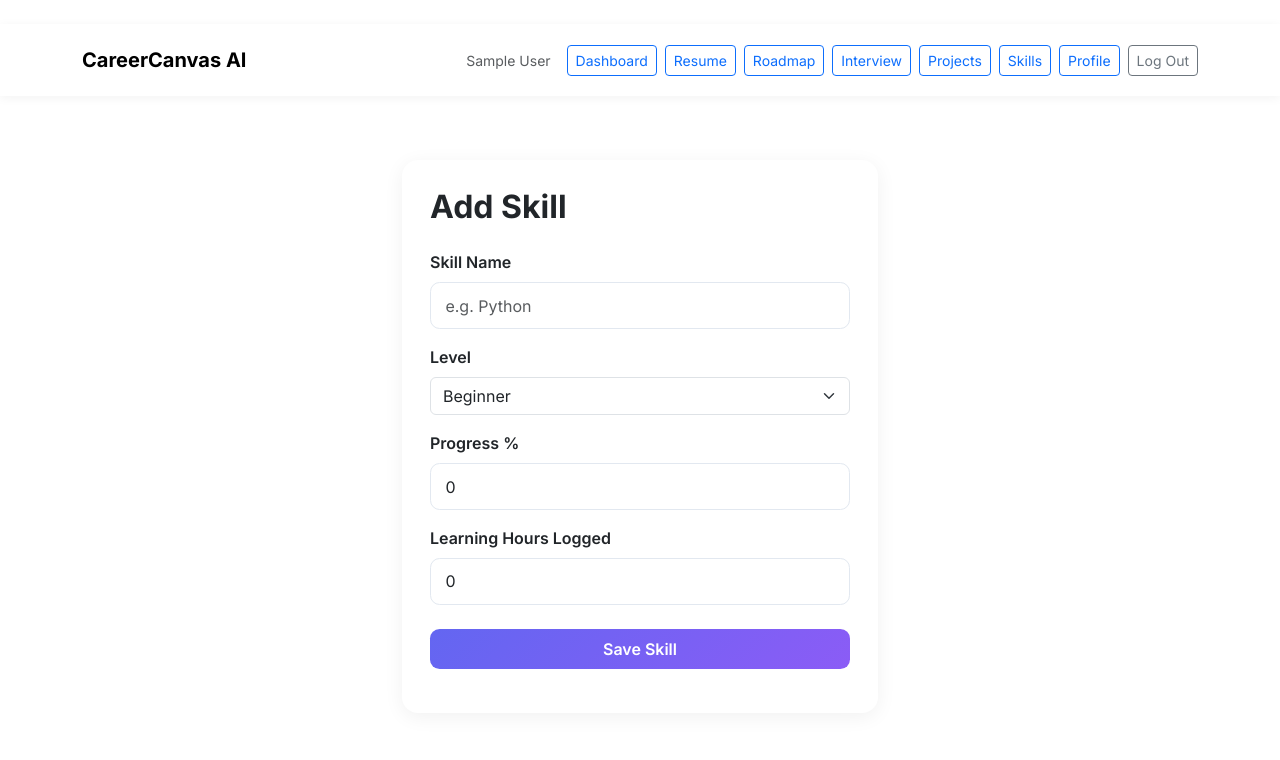
After one commit to glorriiiaaaa/careercanvas-ai, a Flask app: page /skill-tracker/add in a window 1280 px wide. The commit adds this page. Shown: the top 760 px of the page. Run offline with Flask 3, Linux system fonts and the light colour scheme; the visitor is signed in with stand-in values (Sample User, id 1).

Commit message:
Module 7: Skill Tracker

```diff
--- a/app/__init__.py
+++ b/app/__init__.py
@@ -24,6 +24,7 @@ def create_app(config_name=None):
     from app.models import roadmap
     from app.models import interview
     from app.models import project_recommendation
+    from app.models import skill
 
     from app.auth import auth_bp
     app.register_blueprint(auth_bp)
@@ -43,4 +44,7 @@ def create_app(config_name=None):
     from app.project_recommender import project_recommender_bp
     app.register_blueprint(project_recommender_bp)
 
+    from app.skill_tracker import skill_tracker_bp
+    app.register_blueprint(skill_tracker_bp)
+
     return app
--- /dev/null
+++ b/app/skill_tracker/__init__.py
@@ -0,0 +1,6 @@
+# app/skill_tracker/__init__.py
+from flask import Blueprint
+
+skill_tracker_bp = Blueprint("skill_tracker", __name__, url_prefix="/skill-tracker")
+
+from app.skill_tracker import routes
--- /dev/null
+++ b/app/skill_tracker/forms.py
@@ -0,0 +1,14 @@
+# app/skill_tracker/forms.py
+from flask_wtf import FlaskForm
+from wtforms import StringField, SelectField, IntegerField, SubmitField
+from wtforms.validators import DataRequired, Length, NumberRange
+
+LEVEL_CHOICES = [("Beginner", "Beginner"), ("Intermediate", "Intermediate"), ("Advanced", "Advanced")]
+
+
+class SkillForm(FlaskForm):
+    name = StringField("Skill Name", validators=[DataRequired(), Length(min=2, max=100)])
+    level = SelectField("Level", choices=LEVEL_CHOICES, validators=[DataRequired()])
+    progress_percent = IntegerField("Progress %", validators=[DataRequired(), NumberRange(min=0, max=100)], default=0)
+    learning_hours = IntegerField("Learning Hours Logged", validators=[DataRequired(), NumberRange(min=0)], default=0)
+    submit = SubmitField("Save Skill")
--- /dev/null
+++ b/app/skill_tracker/routes.py
@@ -0,0 +1,84 @@
+# app/skill_tracker/routes.py
+#
+# WHY THIS FILE EXISTS:
+# Unlike our AI-powered modules, Skill Tracker is standard CRUD
+# (Create, Read, Update, Delete) on user-owned records - no AI calls.
+# Every route that touches a specific skill checks skill.user_id ==
+# current_user.id BEFORE allowing access/edit/delete - this is the
+# same "insecure direct object reference" protection we used in
+# Resume Analyzer and Roadmap, applied consistently here too.
+
+from flask import render_template, redirect, url_for, flash
+from flask_login import login_required, current_user
+from app.skill_tracker import skill_tracker_bp
+from app.skill_tracker.forms import SkillForm
+from app.models.skill import Skill
+from app.extensions import db
+
+
+@skill_tracker_bp.route("/")
+@login_required
+def index():
+    skills = Skill.query.filter_by(user_id=current_user.id).order_by(Skill.created_at.desc()).all()
+    total_hours = sum(s.learning_hours for s in skills)
+    return render_template("skill_tracker/index.html", skills=skills, total_hours=total_hours)
+
+
+@skill_tracker_bp.route("/add", methods=["GET", "POST"])
+@login_required
+def add_skill():
+    form = SkillForm()
+
+    if form.validate_on_submit():
+        new_skill = Skill(
+            user_id=current_user.id,
+            name=form.name.data.strip(),
+            level=form.level.data,
+            progress_percent=form.progress_percent.data,
+            learning_hours=form.learning_hours.data,
+        )
+        db.session.add(new_skill)
+        db.session.commit()
+        flash(f'Added "{new_skill.name}" to your skills.', "success")
+        return redirect(url_for("skill_tracker.index"))
+
+    return render_template("skill_tracker/form.html", form=form, mode="add")
+
+
+@skill_tracker_bp.route("/edit/<int:skill_id>", methods=["GET", "POST"])
+@login_required
+def edit_skill(skill_id):
+    skill = Skill.query.get_or_404(skill_id)
+
+    if skill.user_id != current_user.id:
+        flash("You do not have permission to edit that skill.", "error")
+        return redirect(url_for("skill_tracker.index"))
+
+    form = SkillForm(obj=skill)
+
+    if form.validate_on_submit():
+        skill.name = form.name.data.strip()
+        skill.level = form.level.data
+        skill.progress_percent = form.progress_percent.data
+        skill.learning_hours = form.learning_hours.data
+        db.session.commit()
+        flash(f'Updated "{skill.name}".', "success")
+        return redirect(url_for("skill_tracker.index"))
+
+    return render_template("skill_tracker/form.html", form=form, mode="edit", skill=skill)
+
+
+@skill_tracker_bp.route("/delete/<int:skill_id>", methods=["POST"])
+@login_required
+def delete_skill(skill_id):
+    skill = Skill.query.get_or_404(skill_id)
+
+    if skill.user_id != current_user.id:
+        flash("You do not have permission to delete that skill.", "error")
+        return redirect(url_for("skill_tracker.index"))
+
+    skill_name = skill.name
+    db.session.delete(skill)
+    db.session.commit()
+    flash(f'Deleted "{skill_name}".', "success")
+    return redirect(url_for("skill_tracker.index"))
--- a/app/templates/base.html
+++ b/app/templates/base.html
@@ -23,6 +23,7 @@
                 <a href="{{ url_for('roadmap.select_goal') }}" class="btn btn-sm btn-outline-primary">Roadmap</a>
                 <a href="{{ url_for('interview_prep.select_category') }}" class="btn btn-sm btn-outline-primary">Interview</a>
                 <a href="{{ url_for('project_recommender.select_interests') }}" class="btn btn-sm btn-outline-primary">Projects</a>
+                <a href="{{ url_for('skill_tracker.index') }}" class="btn btn-sm btn-outline-primary">Skills</a>
                 <a href="{{ url_for('auth.profile') }}" class="btn btn-sm btn-outline-primary">Profile</a>
                 <a href="{{ url_for('auth.logout') }}" class="btn btn-sm btn-outline-secondary">Log Out</a>
             </div>
--- /dev/null
+++ b/app/templates/skill_tracker/form.html
@@ -0,0 +1,32 @@
+{% extends "base.html" %}
+{% block title %}{{ "Edit" if mode == "edit" else "Add" }} Skill | CareerCanvas AI{% endblock %}
+{% block content %}
+<div class="container py-5" style="max-width: 500px;">
+    <div class="dashboard-card">
+        <h2 class="fw-bold mb-4">{{ "Edit" if mode == "edit" else "Add" }} Skill</h2>
+        <form method="POST" novalidate>
+            {{ form.hidden_tag() }}
+            <div class="mb-3">
+                {{ form.name.label(class="form-label fw-semibold") }}
+                {{ form.name(class="form-control" + (" is-invalid" if form.name.errors else ""), placeholder="e.g. Python") }}
+                {% for error in form.name.errors %}<div class="invalid-feedback">{{ error }}</div>{% endfor %}
+            </div>
+            <div class="mb-3">
+                {{ form.level.label(class="form-label fw-semibold") }}
+                {{ form.level(class="form-select") }}
+            </div>
+            <div class="mb-3">
+                {{ form.progress_percent.label(class="form-label fw-semibold") }}
+                {{ form.progress_percent(class="form-control" + (" is-invalid" if form.progress_percent.errors else "")) }}
+                {% for error in form.progress_percent.errors %}<div class="invalid-feedback">{{ error }}</div>{% endfor %}
+            </div>
+            <div class="mb-4">
+                {{ form.learning_hours.label(class="form-label fw-semibold") }}
+                {{ form.learning_hours(class="form-control" + (" is-invalid" if form.learning_hours.errors else "")) }}
+                {% for error in form.learning_hours.errors %}<div class="invalid-feedback">{{ error }}</div>{% endfor %}
+            </div>
+            {{ form.submit(class="btn btn-primary w-100 py-2 fw-semibold") }}
+        </form>
+    </div>
+</div>
+{% endblock %}
```
Also changed, not shown: app/models/skill.py (added, +23 -0 lines), app/templates/skill_tracker/index.html (added, +50 -0 lines), migrations/versions/3b27c90a280d_create_skills_table.py (added, +45 -0 lines).
